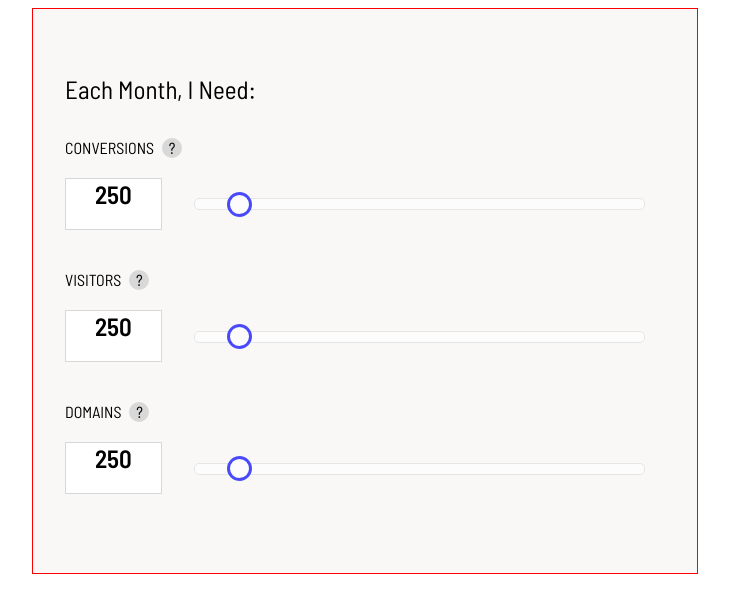
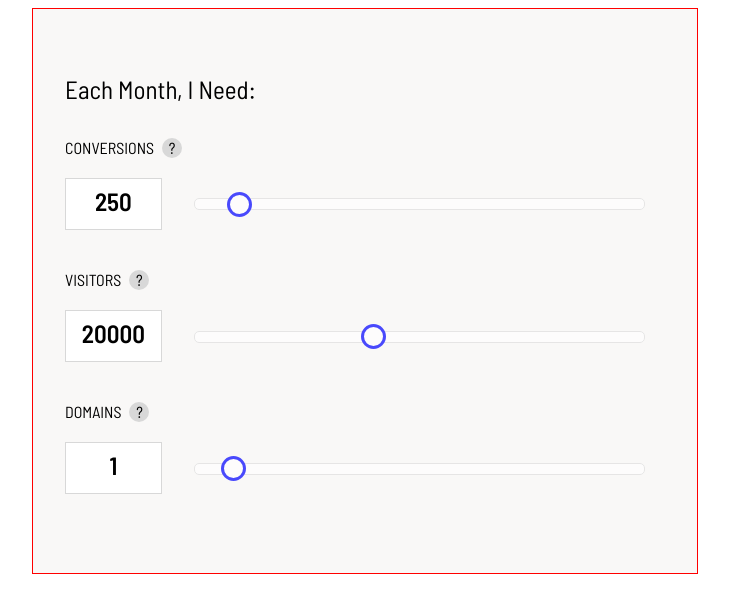
Before and after one commit to ranjithkumark8/Sulphur, a plain HTML site: page slider/slider.html in a window 1280 px wide. Shown: the whole page, without its empty margins (275-1004 px from the left). Drawn offline with Linux system fonts and the light colour scheme.

Commit message:
Updated files

```diff
--- a/slider/slider.css
+++ b/slider/slider.css
@@ -46,6 +46,11 @@ body{
     font-size: 25px;
     text-align: center;
 }
+.slider-value p{
+    margin: 0;
+    padding: 0;
+    padding-top: 7px;
+}
 .question-mark a:hover{
     background-color: blue;
     border-radius: 50%;
--- a/slider/slider.html
+++ b/slider/slider.html
@@ -20,7 +20,7 @@
                 <div class="question-mark"><a>?</a></div>
             </div>
             <div class="slider-prop">
-                <div class="slider-value" id="value"></div>
+                <div class="slider-value"><p id="value"></p></div>
                 <div class="slider-box">
                     <input type="range" min="0" max="3250" value="250" step="250" id="conversions-value" class="input-slider">
                 </div>
@@ -34,9 +34,9 @@
                 <div class="question-mark"><a>?</a></div>
             </div>
             <div class="slider-prop">
-                <div class="slider-value" id="visitors"></div>
+                <div class="slider-value"><p  id="visitors"></p></div>
                 <div class="slider-box">
-                    <input type="range" min="0" max="3250" value="250" step="250" id="visitors-value" class="input-slider">
+                    <input type="range" min="0" max="51000" value="20000" step="1000" id="visitors-value" class="input-slider">
                 </div>
             </div>
         </div>
@@ -48,9 +48,9 @@
                 <div class="question-mark"><a>?</a></div>
             </div>
             <div class="slider-prop">
-                <div class="slider-value" id="domains"></div>
+                <div class="slider-value"><p id="domains"></p></div>
                 <div class="slider-box">
-                    <input type="range" min="0" max="3250" value="250" step="250" id="domain-value" class="input-slider">
+                    <input type="range" min="0" max="16" value="1" step="1" id="domain-value" class="input-slider">
                 </div>
             </div>
         </div>
```
